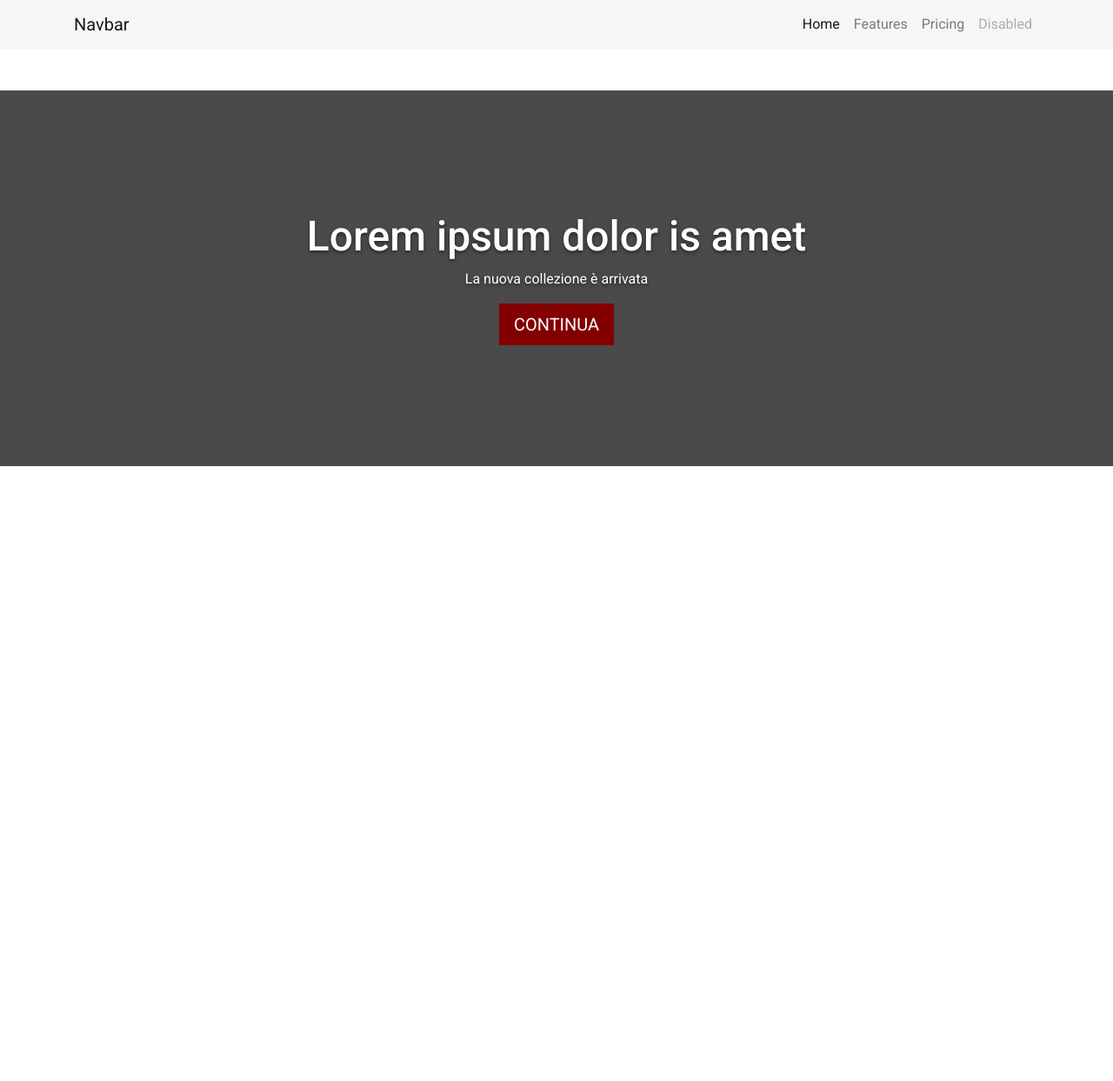
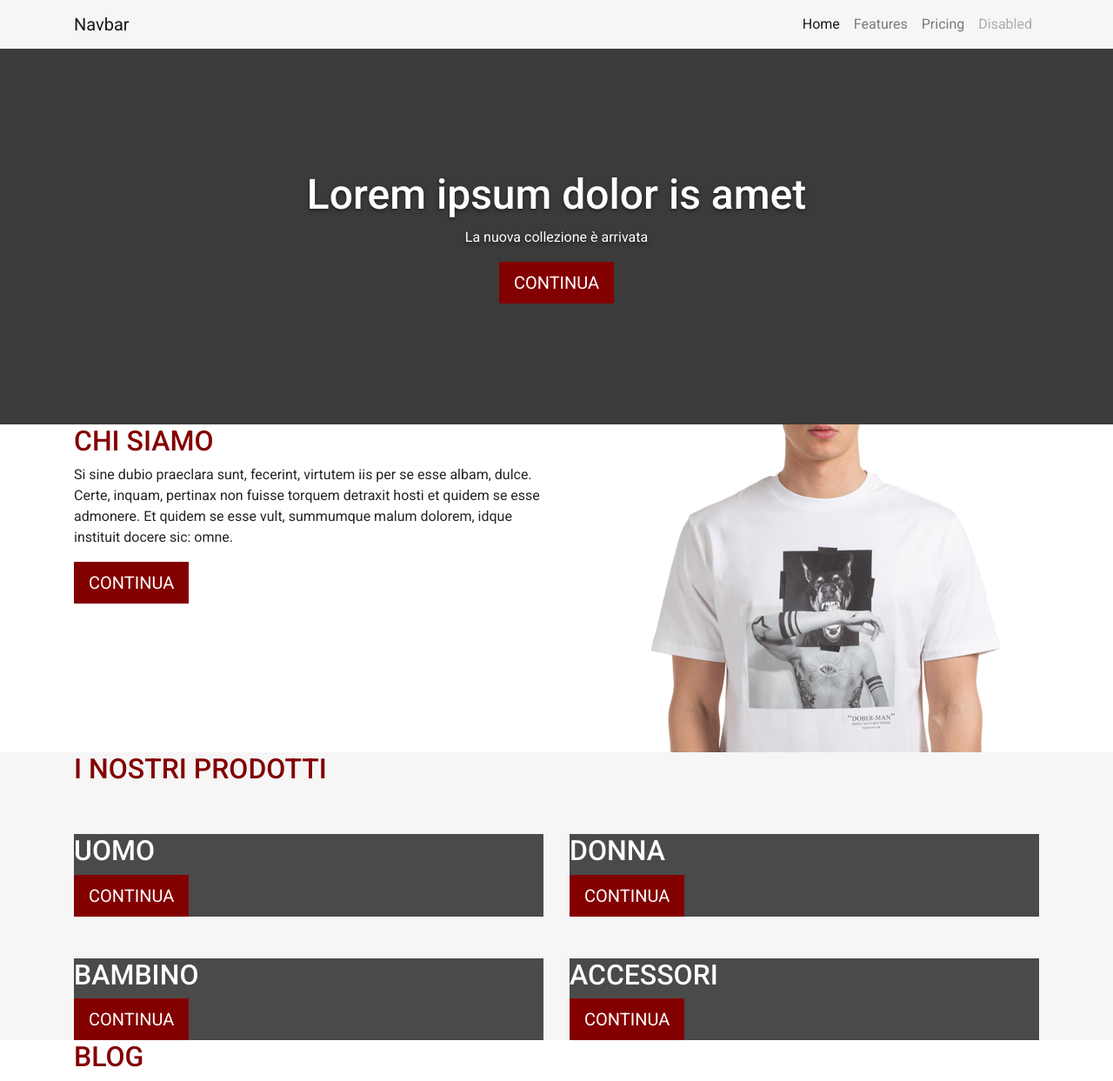
Before and after one commit to giulia-faita/my-first-blog-frontend, a website: page index.html in a window 1280 px wide. Shown: the whole page at 87% size. Before the commit the page ends 800 px from the top, so only its background shows below. Drawn offline with nearby package versions, Linux system fonts and the light colour scheme.

Commit message:
work in progress

```diff
--- a/index.html
+++ b/index.html
@@ -69,18 +69,8 @@
         </div>
     </nav>
 
-    <main class="pt-5">
-        <!-- <section>
-            <div class="container">
-                <div class="row">
-                    <div class="col-12">
-                        <h1>
-                            Titolo uno
-                        </h1>
-                    </div>
-                </div>
-            </div>
-        </section> -->
+    <main class="">
+        <!-- testata -->
         <section class="section bg-secondary page-hero">
             <div class="container">
                 <div class="row">
@@ -91,15 +81,91 @@
                                 <p>La nuova collezione è arrivata</p>
                                 <a href="#" class="btn btn-primary btn-lg text-uppercase rounded-0">Continua</a>
                             </div>
+                        </div>
+                    </div>
+                </div>
+            </div>
+        </section>
+        <!-- chi siamo -->
+        <section>
+            <div class="container">
+                <div class="row">
+                    <div class="col-12 col-lg-6">
+                        <div class="text">
+                            <H2 class="text-uppercase text-primary">chi siamo</H2>
+                            <P>Si sine dubio praeclara sunt, fecerint, virtutem iis per se esse albam, dulce. Certe, inquam, pertinax non fuisse torquem detraxit hosti et quidem se esse admonere. Et quidem se esse vult, summumque malum dolorem, idque instituit
+                                docere sic: omne.</P>
+                            <a href="#" class="btn btn-primary btn-lg text-uppercase rounded-0">Continua</a>
+                        </div>
+                    </div>
 
-
+                    <div class="col-12 d-none d-md-block col-lg-6">
+                        <div class="img-maglietta">
+                            <img src="img/img-maglietta.png">
                         </div>
-
 
                     </div>
                 </div>
             </div>
         </section>
+        <!-- prodotti -->
+        <section class="bg-light">
+            <div class="container">
+                <div class="row">
+                    <div class="col-12 col-lg-12">
+                        <div class="text-uppercase text-primary">
+                            <H2>I nostri prodotti</H2>
+                        </div>
+                    </div>
+
+                    <div class="col-12 col-lg-6">
+                        <div class="bg-secondary mt-5">
+                            <h2 class="text-uppercase text-white">Uomo</h2>
+                            <a href="#" class="btn btn-primary btn-lg text-uppercase rounded-0">Continua</a>
+                        </div>
+                    </div>
+
+                    <div class="col-12 col-lg-6">
+                        <div class="bg-secondary mt-5">
+                            <h2 class="text-uppercase text-white">Donna</h2>
+                            <a href="#" class="btn btn-primary btn-lg text-uppercase rounded-0">Continua</a>
+                        </div>
+                    </div>
+
+                    <div class="col-12 col-lg-6">
+                        <div class="bg-secondary mt-5">
+                            <h2 class="text-uppercase text-white">Bambino</h2>
+                            <a href="#" class="btn btn-primary btn-lg text-uppercase rounded-0">Continua</a>
+                        </div>
+                    </div>
+
+                    <div class="col-12 col-lg-6">
+                        <div class="bg-secondary mt-5">
+                            <h2 class="text-uppercase text-white">Accessori</h2>
+                            <a href="#" class="btn btn-primary btn-lg text-uppercase rounded-0">Continua</a>
+                        </div>
+                    </div>
+
+                </div>
+            </div>
+        </section>
+        <!-- blog -->
+        <section>
+            <div class="container">
+                <div class="row">
+                    <div class="col-12 col-lg-12">
+                        <div class="text-uppercase text-primary">
+                            <H2>Blog</H2>
+                        </div>
+                    </div>
+
+                    <div class="col-12 col-lg-3">
+
+                    </div>
+                </div>
+            </div>
+        </section>
+
 
 
     </main>
--- a/src/sass/base.scss
+++ b/src/sass/base.scss
@@ -8,6 +8,16 @@
 }
 
 .page-hero {
+    position: relative;
+    &::before {
+        content: "";
+        height: 100%;
+        width: 100%;
+        position: absolute;
+        top: 0px;
+        left: 0px;
+        background-color: rgba($color: #000000, $alpha: 0.2);
+    }
     .page-hero-content {
         min-height: 336px;
         h1,
```
Also changed, not shown: dist/css/main.css, img/img-maglietta.png (added), 1 other file.
